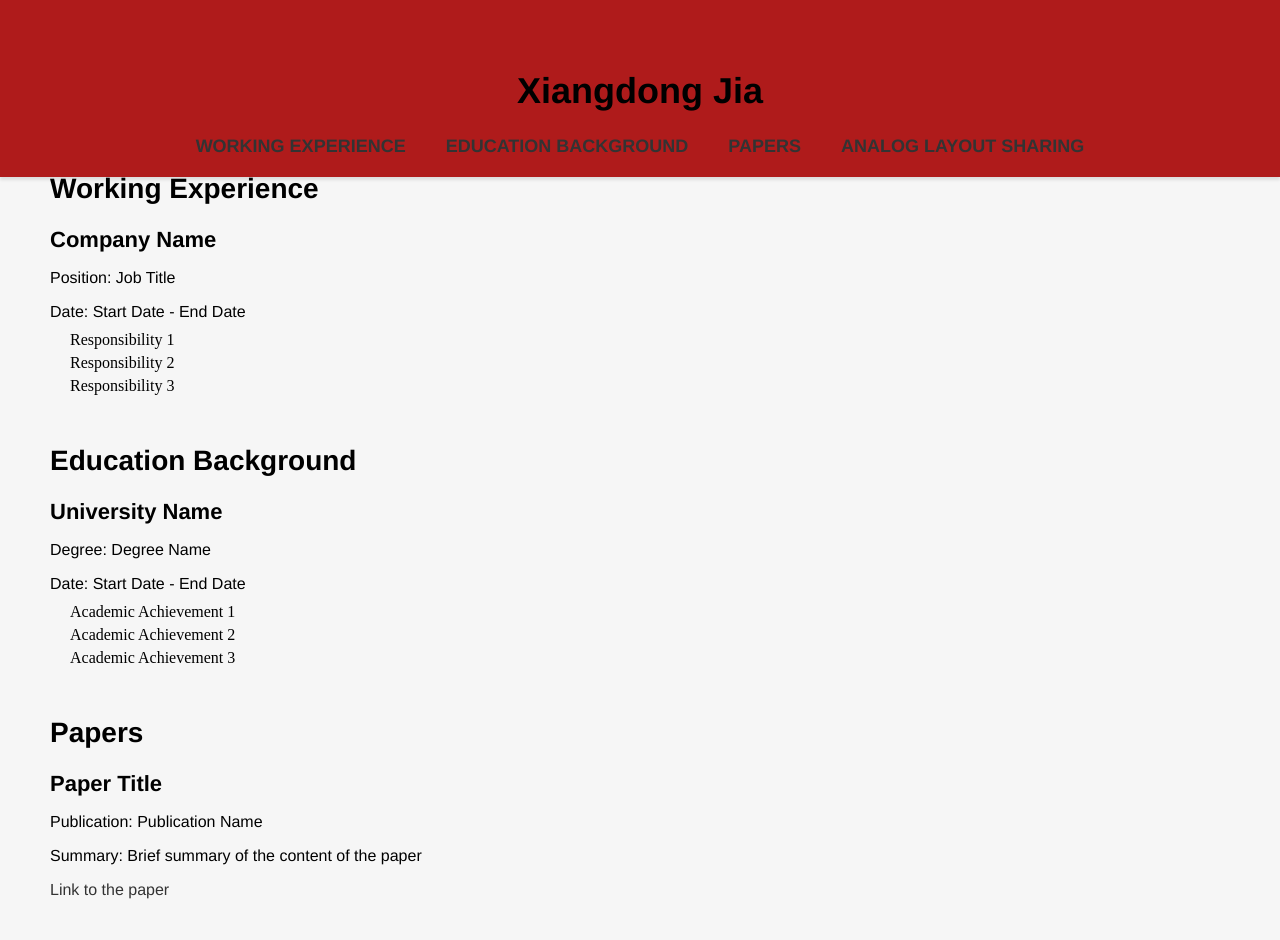
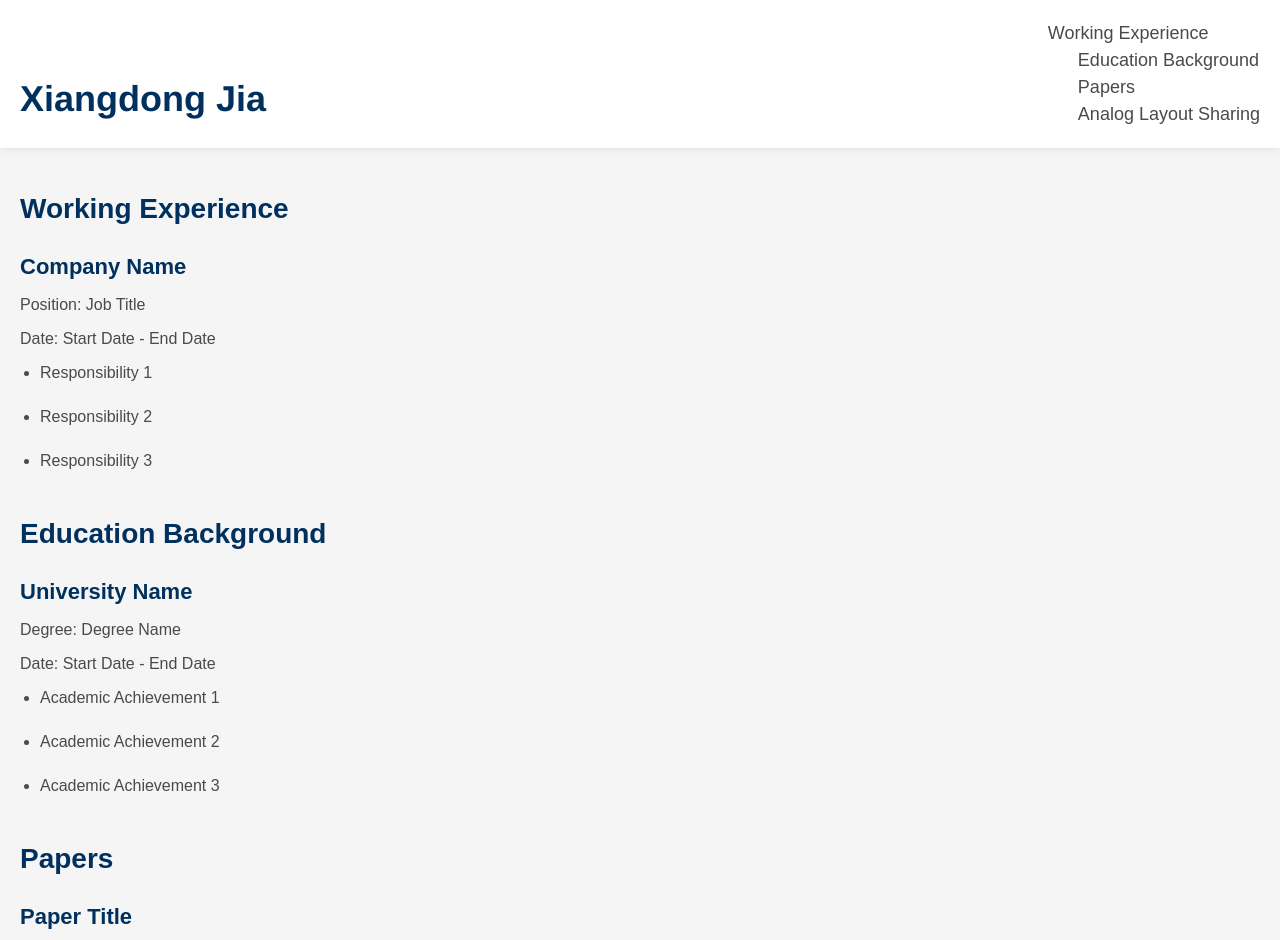
Before and after one commit to jxd1207/jxd1207.github.io, a plain HTML site: page index.html in a window 1280 px wide. Shown: the top 940 px of the page. Drawn offline with Linux system fonts and the light colour scheme.

Commit message:
Update style.css

```diff
--- a/style.css
+++ b/style.css
@@ -6,69 +6,80 @@
 body {
     margin: 0;
     padding: 0;
-}
-/* Header Styles */
-header {
-	background-color: #af1b1b;
-	padding: 20px 0;
-	position: fixed;
-	top: 0;
-	left: 0;
-	right: 0;
-	z-index: 999;
-	box-shadow: 0px 3px 3px rgba(0, 0, 0, 0.1);
+    font-family: 'Montserrat', sans-serif;
+    font-size: 16px;
+    line-height: 1.5;
+    background-color: #f5f5f5;
 }
 
-	header h1 {
-	text-align: center;
+a {
+    color: #00305e;
+    text-decoration: none;
+}
+
+a:hover {
+    text-decoration: underline;
+}
+
+header {
+    display: flex;
+    justify-content: space-between;
+    align-items: center;
+    background-color: #fff;
+    box-shadow: 0px 0px 10px rgba(0, 0, 0, 0.1);
+    padding: 20px;
+}
+
+h1 {
+    margin: 0;
     font-size: 36px;
-	font-weight: bold;
-	font-family: 'Helvetica Neue', sans-serif;
-	margin-top: 0;
+    font-weight: 700;
+    color: #00305e;
+}
+
+nav {
+    display: flex;
+    justify-content: flex-end;
+    align-items: center;
 }
 
 nav ul {
     list-style: none;
     margin: 0;
     padding: 0;
-	display: flex;
-	justify-content: center;
-	align-items: center;
 }
 
 nav li {
-	margin: 0 20px;
+    margin-left: 30px;
+}
+
+nav li:first-child {
+    margin-left: 0;
 }
 
 nav a {
-	color: #333;
-	text-decoration: none;
     font-size: 18px;
-	font-weight: bold;
-	font-family: 'Helvetica Neue', sans-serif;
-	text-transform: uppercase;
-	transition: all 0.3s ease;
+    font-weight: 500;
+    color: #4a4a4a;
 }
 
 nav a:hover {
-	color: #666;
+    color: #00305e;
 }
 
-	/* Main Styles */
 main {
-	margin-top: 100px;
-	padding: 50px;
-	background-color: #f6f6f6;
+    padding: 40px 20px;
 }
 
 section {
-	margin-bottom: 50px;
+    margin-bottom: 40px;
 }
 
 section h2 {
+    margin: 0;
     font-size: 28px;
-	font-weight: bold;
-	font-family: 'Helvetica Neue', sans-serif;
+    font-weight: 700;
+    color: #00305e;
     margin-bottom: 20px;
 }
 
@@ -79,75 +90,51 @@ header {
 }
 
 section li {
-	margin: 20px 0;
+    margin-bottom: 20px;
 }
 
-	section h3 {
+section li h3 {
+    margin: 0;
     font-size: 22px;
-	font-weight: bold;
-	font-family: 'Helvetica Neue', sans-serif;
+    font-weight: 700;
+    color: #00305e;
     margin-bottom: 10px;
 }
 
-	section p {
+section li p {
+    margin: 0;
     font-size: 16px;
-	font-family: 'Helvetica Neue', sans-serif;
+    font-weight: 400;
+    color: #4a4a4a;
     margin-bottom: 10px;
 }
 
-	section ul li ul {
-	margin-top: 10px;
+section li ul {
+    list-style: disc;
     margin-left: 20px;
 }
 
-	section ul li ul li {
-	margin: 5px 0;
+section li ul li {
+    font-size: 16px;
+    font-weight: 400;
+    color: #4a4a4a;
 }
 
-	section a {
-	color: #333;
-	text-decoration: none;
-	font-size: 16px;
-	font-family: 'Helvetica Neue', sans-serif;
-	transition: all 0.3s ease;
-	}
-
-	section a:hover {
-	color: #666;
-	}
-
-	/* Analog Layout Sharing Styles */
-	section#analog {
-	text-align: center;
-	}
-
-	section#analog p {
-	margin-bottom: 30px;
-	}
-
-	section#analog ul {
-	display: flex;
-	justify-content: center;
-	align-items: center;
-	flex-wrap: wrap;
-	}
-
-	section#analog li {
-	margin: 20px;
-	}
-
-	section#analog img {
+img {
     max-width: 100%;
     height: auto;
 }
 
-	/* Footer Styles */
 footer {
-	background-color: #333;
-	padding: 20px 0;
+    background-color: #00305e;
     color: #fff;
     text-align: center;
-	font-size: 16px;
-	font-family: 'Helvetica Neue', sans-serif;
-	margin-top: 50px;
+    padding: 20px;
 }
+
+footer p {
+    margin: 0;
+    font-size: 14px;
+    font-weight: 400;
+    line-height: 1.5;
+}
```
Lines whose indentation alone changed are shown as unchanged.
